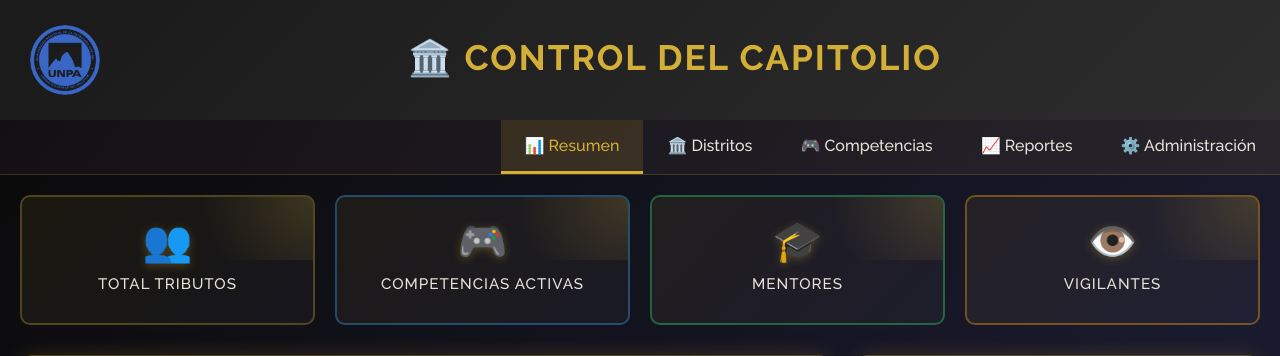
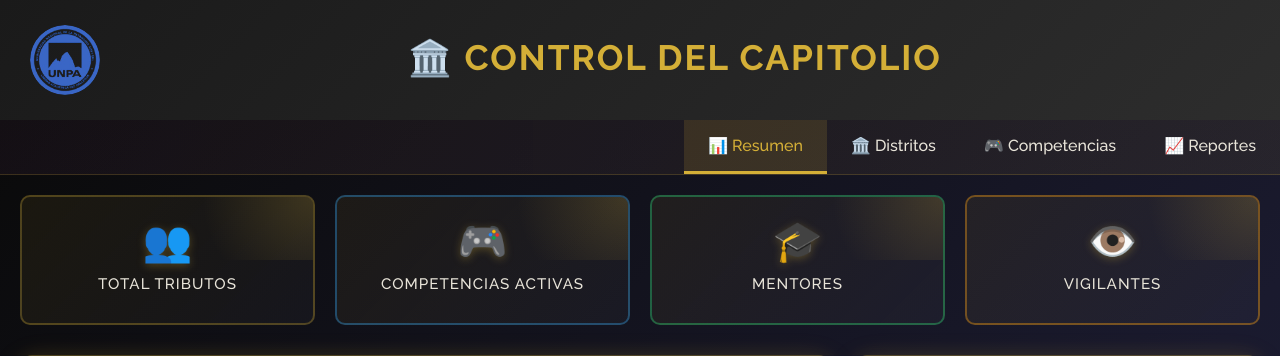
Before and after one commit to NicoButter/UNPA_Coding_Games, a Django app: template dashboards/templates/dashboards/jefe_capitolio_dashboard.html in a window 1280 px wide. Shown: the top 356 px of the page. Run offline with Django 5.2, Linux system fonts and the light colour scheme; the template is opened without the code that fills it, so the values that code supplies are empty.

Commit message:
feat: Remove Administration link from Jefe del Capitolio dashboard navigation

```diff
--- a/dashboards/templates/dashboards/jefe_capitolio_dashboard.html
+++ b/dashboards/templates/dashboards/jefe_capitolio_dashboard.html
@@ -13,7 +13,6 @@
     <a href="#distritos" class="nav-link">🏛️ Distritos</a>
     <a href="#competencias" class="nav-link">🎮 Competencias</a>
     <a href="#reportes" class="nav-link">📈 Reportes</a>
-    <a href="{% url 'dashboards:admin_jefe' %}" class="nav-link">⚙️ Administración</a>
 {% endblock %}
 
 {% block dashboard_stats %}
```
